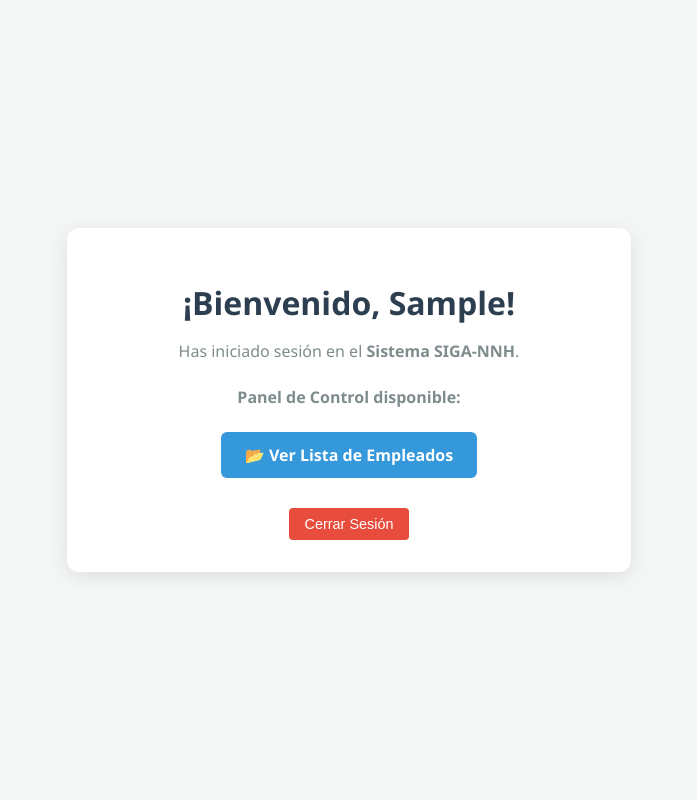
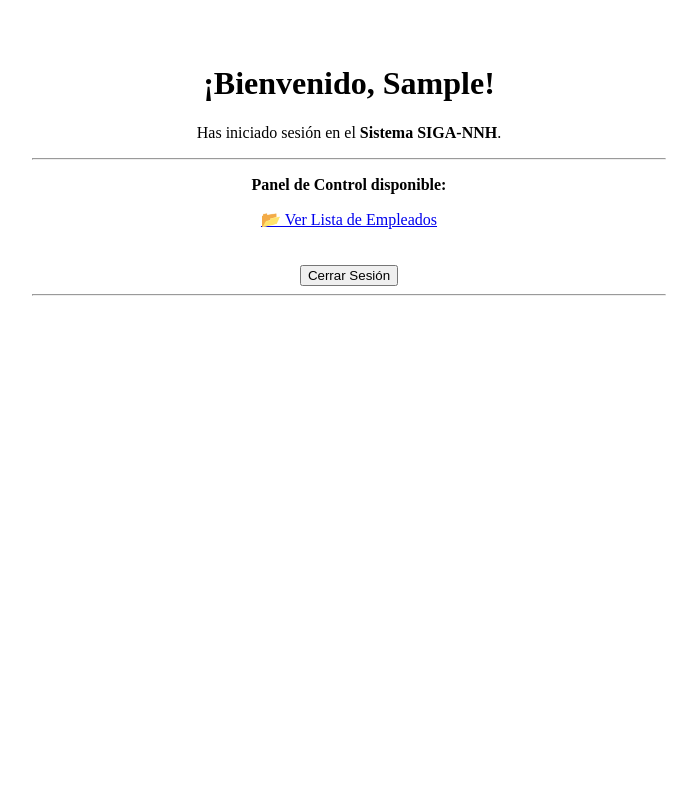
Before and after one commit to cesarGonzalez1/NNABD, a Django app: page / in a window 1280 px wide. Shown: the whole page, without its empty margins (291-988 px from the left). Run offline with Django 5.2, Linux system fonts and the light colour scheme; the visitor is signed in with stand-in values (Sample User, id 1).

Commit message:
Update home.html

```diff
--- a/web/templates/home.html
+++ b/web/templates/home.html
@@ -4,94 +4,38 @@
     <meta charset="UTF-8">
     <meta name="viewport" content="width=device-width, initial-scale=1.0">
     <title>Inicio - SIGA-NNH</title>
-    <style>
-        body {
-            font-family: 'Segoe UI', Tahoma, Geneva, Verdana, sans-serif;
-            background-color: #f4f7f6;
-            margin: 0;
-            display: flex;
-            flex-direction: column;
-            align-items: center;
-            justify-content: center;
-            height: 100vh;
-        }
-        .container {
-            background: white;
-            padding: 2rem;
-            border-radius: 12px;
-            box-shadow: 0 4px 20px rgba(0,0,0,0.1);
-            text-align: center;
-            width: 90%;
-            max-width: 500px;
-        }
-        h1 { color: #2c3e50; margin-bottom: 0.5rem; }
-        p { color: #7f8c8d; margin-bottom: 1.5rem; }
-
-        .nav-box {
-            list-style: none;
-            padding: 0;
-            margin: 20px 0;
-        }
-
-        .btn-admin {
-            display: inline-block;
-            background-color: #3498db;
-            color: white;
-            padding: 12px 24px;
-            text-decoration: none;
-            border-radius: 6px;
-            font-weight: bold;
-            transition: background 0.3s;
-        }
-        .btn-admin:hover { background-color: #2980b9; }
-
-        .no-access {
-            background-color: #fff3cd;
-            color: #856404;
-            padding: 10px;
-            border-radius: 6px;
-            font-size: 0.9em;
-        }
-
-        .logout-form { margin-top: 30px; }
-        .btn-logout {
-            background-color: #e74c3c;
-            color: white;
-            border: none;
-            padding: 8px 16px;
-            border-radius: 4px;
-            cursor: pointer;
-            font-size: 0.9em;
-        }
-        .btn-logout:hover { background-color: #c0392b; }
-    </style>
 </head>
 <body>
 
-    <div class="container">
+    <center>
+        <br><br>
         <h1>¡Bienvenido, {{ user.first_name|default:user.username }}!</h1>
         <p>Has iniciado sesión en el <strong>Sistema SIGA-NNH</strong>.</p>
 
-        <div class="nav-box">
+        <hr width="50%">
+
+        <div>
             {% if user.is_staff %}
                 <p><strong>Panel de Control disponible:</strong></p>
-                <a href="{% url 'lista_empleados' %}" class="btn-admin">
+                <a href="{% url 'lista_empleados' %}">
                     📂 Ver Lista de Empleados
                 </a>
             {% else %}
-                <div class="no-access">
+                <p>
                     ⚠️ Tu perfil no tiene permisos de administrador para ver la base de datos.
-                </div>
+                </p>
             {% endif %}
         </div>
 
-        <div class="logout-form">
-            <form action="{% url 'logout' %}" method="post">
-                {% csrf_token %}
-                <button type="submit" class="btn-logout">Cerrar Sesión</button>
-            </form>
-        </div>
-    </div>
+        <br><br>
+
+        <form action="{% url 'logout' %}" method="post">
+            {% csrf_token %}
+            <button type="submit">Cerrar Sesión</button>
+        </form>
+
+        <hr width="50%">
+    </center>
 
 </body>
 </html>
```
